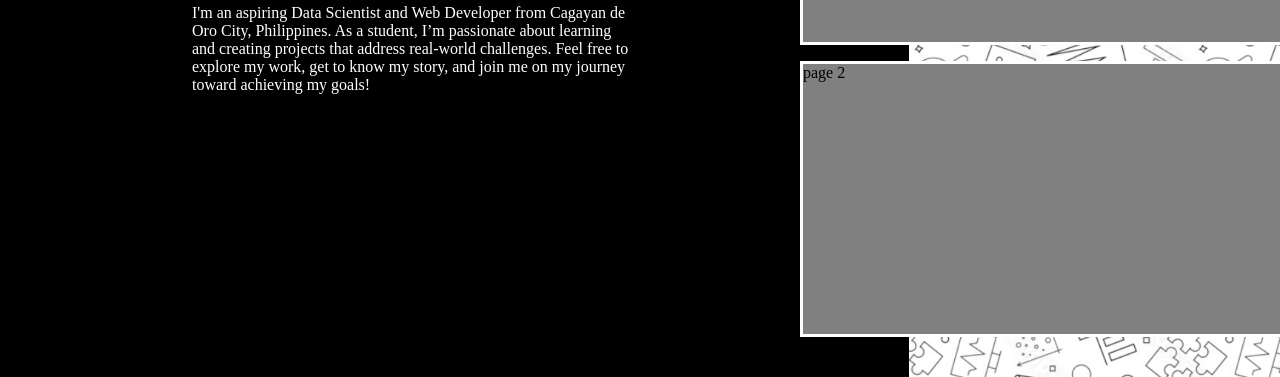
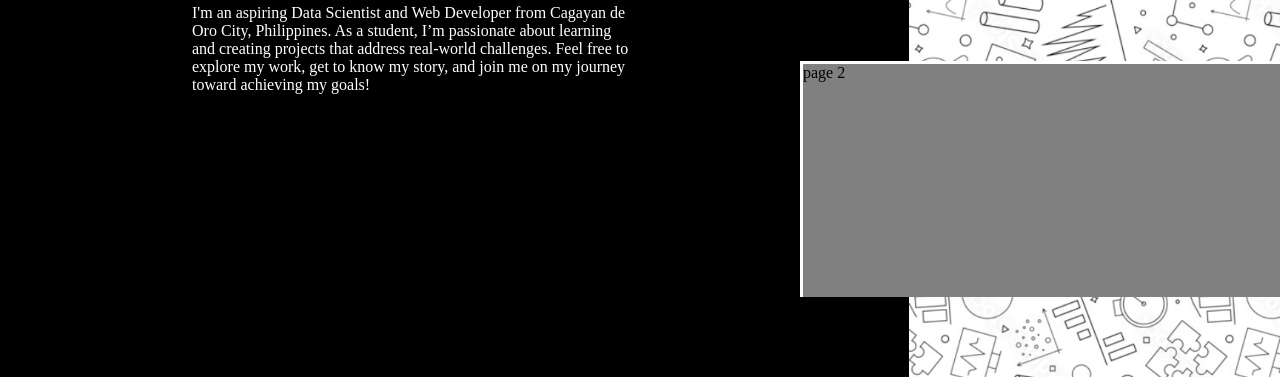
Before and after one commit to R0ge18/webportfolio, a plain HTML site: page index.html in a window 1280 px wide. Shown: the part 423-800 px from the top of the page. Drawn offline with Linux system fonts and the light colour scheme.

Commit message:
alpha1.2.1

```diff
--- a/style.css
+++ b/style.css
@@ -53,11 +53,11 @@ main {
 }
 
 #projects-slider {
-    top: 22%;
+    top: 10%;
     right: 0%;
     position: absolute;
     width: 50%;
-    height: 75%;
+    height: 80%;
     z-index: 3;
     background-color: transparent;
     overflow: auto;
@@ -72,7 +72,7 @@ main {
     height: 16.875em;
     border: solid white 0.2em;
     margin-left: 10em;
-    margin-top: 1em;
+    margin-top: 4em;
     margin-bottom: 1em;
     background-color: gray;
     color: black;
@@ -80,11 +80,10 @@ main {
 }
 
 .content:hover {
-    width: 34em;
-    height: 20.875em;
-    filter: none;
+    transform: scale(1.1333); /* Scale up the element uniformly */
+    filter: none; /* Remove blur on hover */
 }
 
 .content:not(:hover) {
-    filter: blur(0.5px);
+    filter: blur(0.5px); /* Apply blur when not hovered */
 }
```
